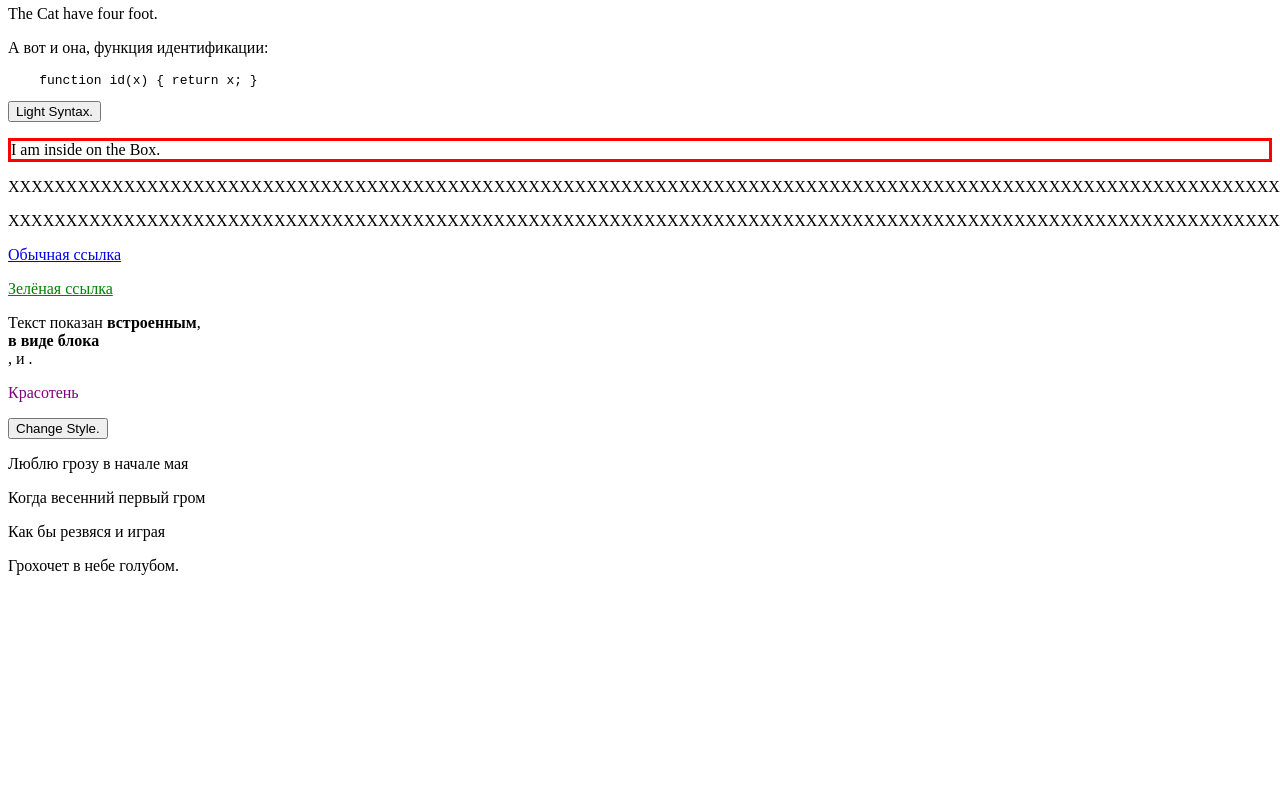
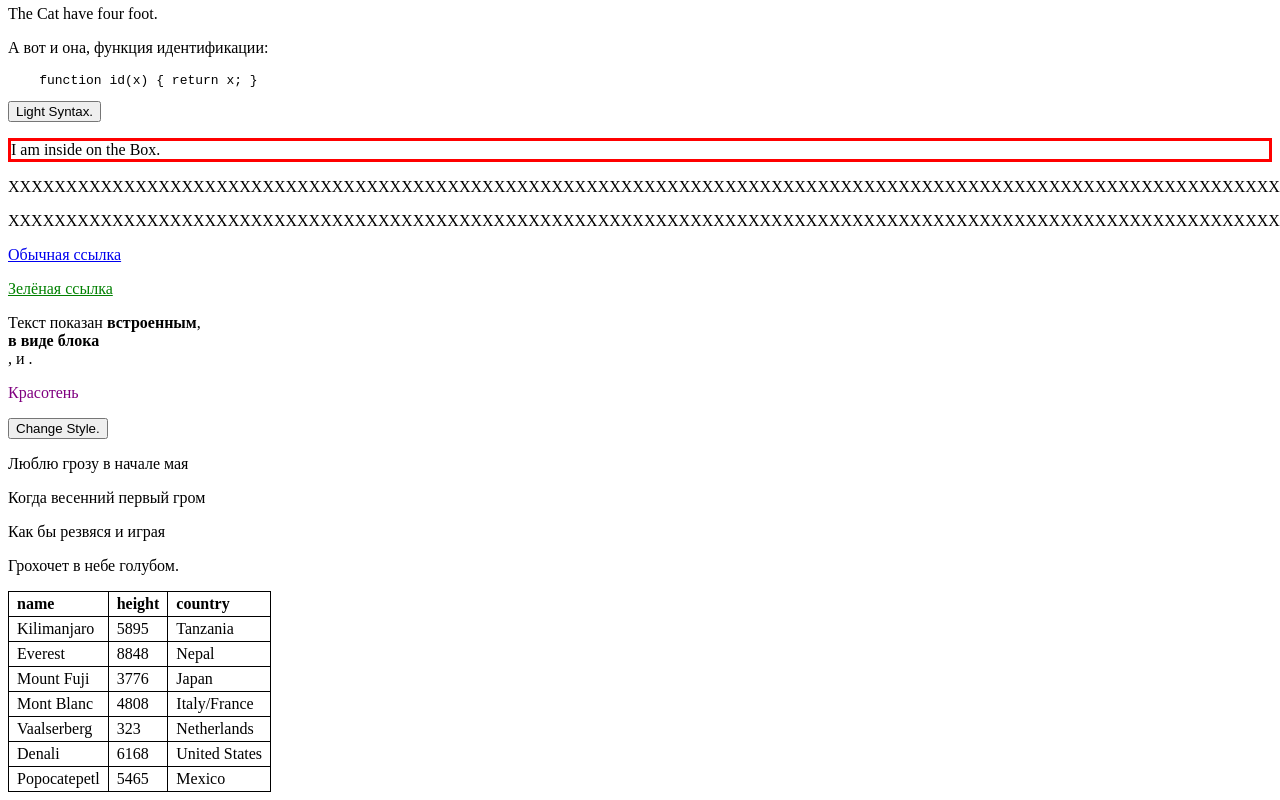
Before and after one commit to MindVersal/TestingNode, a plain HTML site: page Chapter14.html in a window 1280 px wide. Shown: the part 368-1168 px from the top of the page. Before the commit the page ends 959 px from the top, so only its background shows below. Drawn offline with Linux system fonts and the light colour scheme.

Commit message:
14:00 13.04.2017

```diff
--- a/Chapter14.html
+++ b/Chapter14.html
@@ -204,7 +204,48 @@ console.log(link.href);
     console.log(count("p .animal"));   // Класс animal внутри <p>
     console.log(count("p > .animal")); // Прямой потомок <p>
 </script>
+<style>
+    /* Определяет стили для красивых таблиц */
+    table  { border-collapse: collapse; }
+    td, th { border: 1px solid black; padding: 3px 8px; }
+    th     { text-align: left; }
+</style>
 
+<script>
+    let MOUNTAINS = [
+        {name: "Kilimanjaro", height: 5895, country: "Tanzania"},
+        {name: "Everest", height: 8848, country: "Nepal"},
+        {name: "Mount Fuji", height: 3776, country: "Japan"},
+        {name: "Mont Blanc", height: 4808, country: "Italy/France"},
+        {name: "Vaalserberg", height: 323, country: "Netherlands"},
+        {name: "Denali", height: 6168, country: "United States"},
+        {name: "Popocatepetl", height: 5465, country: "Mexico"}
+    ];
+    function buildTable(data) {
+        let tops = Object.keys(data[0]);
+        let tableTemp = document.createElement("table");
+        let trTemp = document.createElement("tr");
+        for (let i = 0; i < tops.length; i++){
+            let thTemp = document.createElement("th");
+            thTemp.appendChild(document.createTextNode(tops[i]));
+            trTemp.appendChild(thTemp);
+        }
+        tableTemp.appendChild(trTemp);
+        for (let i = 0; i < data.length; i++){
+            let trTemp = document.createElement("tr");
+            for (let j = 0; j < tops.length; j++){
+                let tdTemp = document.createElement("td");
+                tdTemp.appendChild(document.createTextNode(data[i][tops[j]]));
+                trTemp.appendChild(tdTemp);
+            }
+            tableTemp.appendChild(trTemp);
+        }
 
+        return tableTemp;
+    }
+
+    document.body.appendChild(buildTable(MOUNTAINS));
+
+</script>
 </body>
 </html>
```
